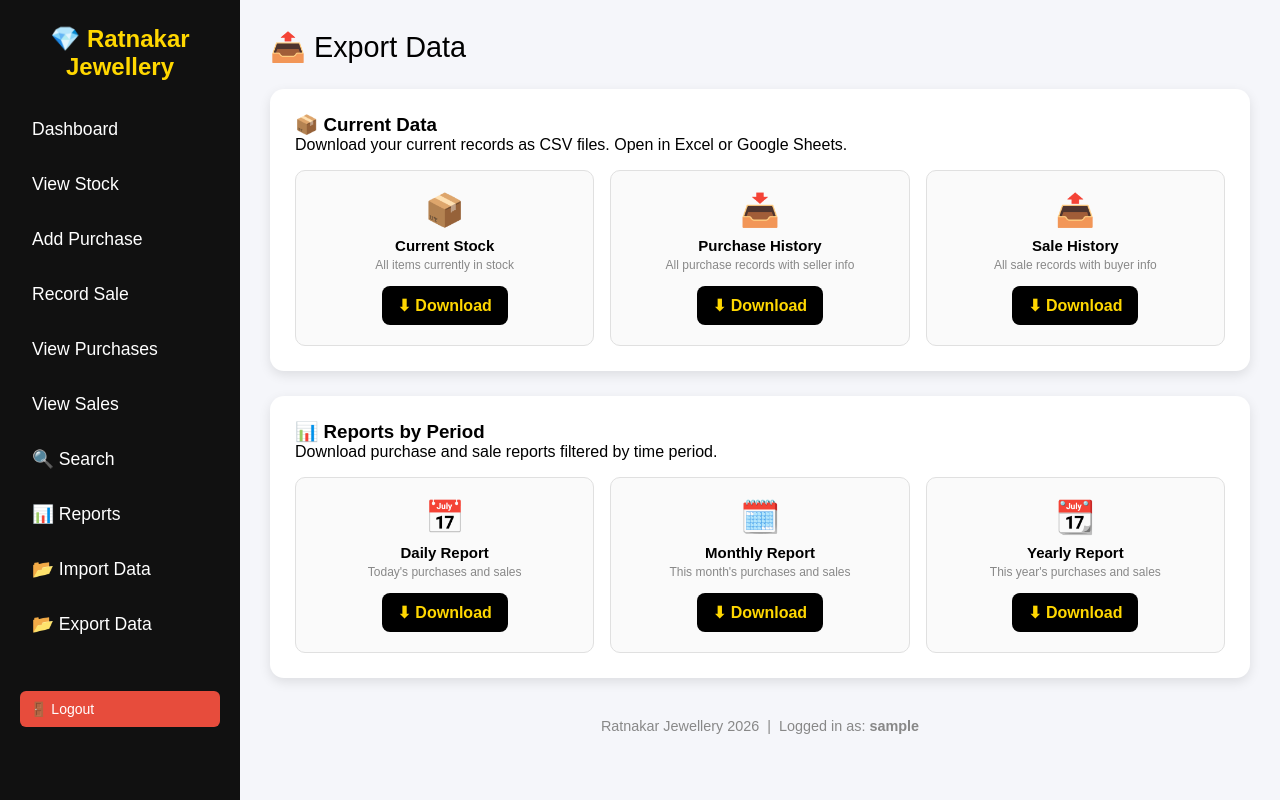
After one commit to PriyanshJeeleshJhaveri/jewellery-management-system, a Flask app: page /export_data in a window 1280 px wide. The commit adds this page. Run offline with Flask 3, Linux system fonts and the light colour scheme; the visitor is signed in with stand-in values (Sample User, id 1).

Commit message:
Add import data and export data tab

```diff
--- a/app.py
+++ b/app.py
@@ -12,12 +12,21 @@ import io
 import subprocess
 
 app = Flask(__name__)
-app.secret_key = "change-this-to-a-random-secret-key-before-deploying"  # FIX: Added secret key for sessions
+app.secret_key = "change-this-to-a-random-secret-key-before-deploying"
 
 DB_NAME = "jewellery.db"
 
+
+# ---------- NO CACHE ----------
+@app.after_request
+def no_cache(response):
+    response.headers["Cache-Control"] = "no-store, no-cache, must-revalidate"
+    response.headers["Pragma"] = "no-cache"
+    response.headers["Expires"] = "0"
+    return response
+
+
 # ---------- DATABASE SETUP ----------
-# FIX: Moved DB init into a function instead of running at module level
 def init_db():
     conn = sqlite3.connect(DB_NAME)
     cur = conn.cursor()
@@ -58,7 +67,6 @@ def init_db():
             SALE_DATE TEXT NOT NULL
         )
     """)
-    # FIX: Added users table for authentication
     cur.execute("""
         CREATE TABLE IF NOT EXISTS users (
             ID INTEGER PRIMARY KEY AUTOINCREMENT,
@@ -66,7 +74,6 @@ def init_db():
             PASSWORD TEXT NOT NULL
         )
     """)
-    # Insert a default admin user (password: admin123) — CHANGE THIS IMMEDIATELY
     hashed_password = generate_password_hash('admin123')
     cur.execute(
         "INSERT OR IGNORE INTO users (USERNAME, PASSWORD) VALUES (?, ?)",
@@ -75,14 +82,15 @@ def init_db():
     conn.commit()
     conn.close()
 
+
 # ---------- DATABASE HELPER ----------
 def get_db():
     conn = sqlite3.connect(DB_NAME)
     conn.row_factory = sqlite3.Row
     return conn
 
+
 # ---------- AUTH DECORATOR ----------
-# FIX: Added login_required so every route is protected
 def login_required(f):
     @wraps(f)
     def decorated(*args, **kwargs):
@@ -90,6 +98,7 @@ def login_required(f):
             return redirect("/login")
         return f(*args, **kwargs)
     return decorated
+
 
 # ---------- LOGIN ----------
 @app.route("/login", methods=["GET", "POST"])
@@ -111,10 +120,14 @@ def login():
         else:
             error = "Invalid username or password"
     return render_template("login.html", error=error)
+
+
+# ---------- LOGOUT ----------
 @app.route("/logout", methods=["GET", "POST"])
 def logout():
     session.clear()
     return redirect("/login")
+
 
 # ---------- DASHBOARD ----------
 @app.route("/")
@@ -139,6 +152,7 @@ def dashboard():
         diamond_count=diamond
     )
 
+
 # ---------- VIEW STOCK ----------
 @app.route("/view_stock")
 @login_required
@@ -152,13 +166,13 @@ def view_stock():
     conn.close()
     return render_template("view_stock.html", stock=stock)
 
+
 # ---------- ADD PURCHASE ----------
 @app.route("/add_purchase", methods=["GET", "POST"])
 @login_required
 def add_purchase():
     error = None
     if request.method == "POST":
-        # FIX: Wrapped in try/except to handle bad float input instead of crashing
         try:
             item     = request.form["item"].strip()
             material = request.form["material"].strip()
@@ -171,7 +185,6 @@ def add_purchase():
             error = "Invalid input. Please check all fields and enter valid numbers."
             return render_template("add_purchase.html", error=error)
 
-        # FIX: Validate weight and purity are positive numbers
         if weight <= 0 or purity <= 0:
             error = "Weight and Purity must be positive numbers."
             return render_template("add_purchase.html", error=error)
@@ -200,28 +213,28 @@ def add_purchase():
         return redirect("/view_stock")
     return render_template("add_purchase.html", error=error)
 
+
 # ---------- RECORD SALE ----------
 @app.route("/record_sale", methods=["GET", "POST"])
 @login_required
 def record_sale():
-    message = None
+    message      = None
     invoice_path = None
 
     if request.method == "POST":
-        # Validate stock_id
         try:
             stock_id = int(request.form["stock_id"])
         except (ValueError, KeyError):
             message = "Invalid Stock ID."
             return render_template("record_sale.html", message=message)
 
-        buyer  = request.form.get("buyer", "").strip()
-        phone  = request.form.get("phone", "").strip()
-        hsn    = request.form.get("hsn", "").strip()
+        buyer = request.form.get("buyer", "").strip()
+        phone = request.form.get("phone", "").strip()
+        hsn   = request.form.get("hsn", "").strip()
 
         try:
-            rate_per_gram   = float(request.form.get("rate_per_gram", 0))
-            making_charges  = float(request.form.get("making_charges", 0))
+            rate_per_gram  = float(request.form.get("rate_per_gram", 0))
+            making_charges = float(request.form.get("making_charges", 0))
         except ValueError:
             message = "Rate and Making Charges must be valid numbers."
             return render_template("record_sale.html", message=message)
@@ -262,36 +275,34 @@ def record_sale():
             cur.execute("DELETE FROM stock WHERE ID=?", (stock_id,))
             conn.commit()
 
-            # Get the sale ID that was just inserted
             new_sale_id = cur.lastrowid
             conn.close()
 
-            # Generate PDF invoice
             try:
                 invoice_path = generate_invoice(
-                    sale_id       = new_sale_id,
-                    item          = item["ITEM"],
-                    material      = item["MATERIAL"],
-                    category      = item["CATEGORY"],
-                    weight        = item["WEIGHT"],
-                    purity        = item["PURITY"],
-                    hsn_code      = hsn,
-                    rate_per_gram = rate_per_gram,
-                    making_charges= making_charges,
-                    buyer_name    = buyer,
-                    buyer_phone   = phone,
-                    sale_date     = datetime.now().strftime("%d-%m-%Y")
+                    sale_id        = new_sale_id,
+                    item           = item["ITEM"],
+                    material       = item["MATERIAL"],
+                    category       = item["CATEGORY"],
+                    weight         = item["WEIGHT"],
+                    purity         = item["PURITY"],
+                    hsn_code       = hsn,
+                    rate_per_gram  = rate_per_gram,
+                    making_charges = making_charges,
+                    buyer_name     = buyer,
+                    buyer_phone    = phone,
+                    sale_date      = datetime.now().strftime("%d-%m-%Y")
                 )
-                # Open the invoices folder automatically in Windows Explorer
                 invoice_folder = os.path.abspath("invoices")
                 subprocess.Popen(f'explorer "{invoice_folder}"')
-
                 message = f"Sale recorded. Invoice saved: {os.path.basename(invoice_path)}"
 
             except Exception as e:
                 message = f"Sale recorded but invoice failed: {str(e)}"
 
     return render_template("record_sale.html", message=message)
+
+
 # ---------- VIEW PURCHASES ----------
 @app.route("/view_purchases")
 @login_required
@@ -304,6 +315,7 @@ def view_purchases():
     """).fetchall()
     conn.close()
     return render_template("view_purchases.html", purchases=purchases)
+
 
 # ---------- VIEW SALES ----------
 @app.route("/view_sales")
@@ -318,8 +330,8 @@ def view_sales():
     conn.close()
     return render_template("view_sales.html", sales=sales)
 
+
 # ---------- REPORTS ----------
-# FIX: Removed f-string SQL injection risk by using a lookup dict for safe query selection
 @app.route("/report", methods=["GET", "POST"])
 @login_required
 def report():
@@ -342,11 +354,10 @@ def report():
         },
     }
 
-    # FIX: Default to daily if someone sends a garbage report_type value
     if report_type not in REPORT_QUERIES:
         report_type = "daily"
 
-    queries = REPORT_QUERIES[report_type]
+    queries  = REPORT_QUERIES[report_type]
     purchase = conn.execute(*queries["purchase"]).fetchall()
     sales    = conn.execute(*queries["sale"]).fetchall()
     conn.close()
@@ -357,6 +368,7 @@ def report():
         sales=sales,
         report_type=report_type
     )
+
 
 # ---------- EXPORT STOCK ----------
 @app.route("/export_stock")
@@ -372,7 +384,6 @@ def export_stock():
     def generate():
         yield "ID,Item,Material,Category,Weight,Purity,Purchase Date\n"
         for r in rows:
-            # FIX: Wrap fields in quotes to handle commas in item names
             yield (
                 f"{r['ID']},"
                 f"\"{r['ITEM']}\","
@@ -388,6 +399,7 @@ def export_stock():
         mimetype="text/csv",
         headers={"Content-Disposition": "attachment; filename=stock_report.csv"}
     )
+
 
 # ---------- EXPORT REPORT ----------
 @app.route("/export_report/<report_type>")
@@ -411,7 +423,6 @@ def export_report(report_type):
         },
     }
 
-    # FIX: Reject invalid report_type values — don't process garbage input
     if report_type not in EXPORT_QUERIES:
         return "Invalid report type.", 400
 
@@ -436,6 +447,43 @@ def export_report(report_type):
         headers={"Content-Disposition": f"attachment; filename={report_type}_report.csv"}
     )
 
+
+# ---------- EXPORT DATA PAGE ----------
+@app.route("/export_data")
+@login_required
+def export_data():
+    return render_template("export_data.html")
+
+
+@app.route("/export/<table_name>")
+@login_required
+def export_table(table_name):
+    allowed = {
+        "stock":    ("stock",    ["ID", "ITEM", "MATERIAL", "CATEGORY", "WEIGHT", "PURITY", "PURCHASE_DATE"]),
+        "purchase": ("purchase", ["ID", "ITEM", "MATERIAL", "CATEGORY", "WEIGHT", "PURITY", "SELLER", "PHONE", "PURCHASE_DATE"]),
+        "sale":     ("sale",     ["ID", "ITEM", "MATERIAL", "CATEGORY", "WEIGHT", "PURITY", "BUYER", "PHONE", "SALE_DATE"]),
+    }
+
+    if table_name not in allowed:
+        return "Invalid table.", 400
+
+    table, columns = allowed[table_name]
+    conn = get_db()
+    rows = conn.execute(f"SELECT {','.join(columns)} FROM {table}").fetchall()
+    conn.close()
+
+    def generate():
+        yield ",".join(columns) + "\n"
+        for row in rows:
+            yield ",".join([f'"{str(row[col])}"' for col in columns]) + "\n"
+
+    return Response(
+        generate(),
+        mimetype="text/csv",
+        headers={"Content-Disposition": f"attachment; filename={table_name}_export.csv"}
+    )
+
+
 # ---------- SEARCH ----------
 @app.route("/search", methods=["GET", "POST"])
 @login_required
@@ -457,7 +505,6 @@ def search():
         if column in allowed_columns:
             conn = get_db()
             if column in ["ID", "PURITY", "PURCHASE_DATE"]:
-                # FIX: exact match for numeric/date fields
                 results = conn.execute(f"""
                     SELECT ID, ITEM, MATERIAL, CATEGORY, WEIGHT, PURITY, PURCHASE_DATE
                     FROM stock WHERE {allowed_columns[column]} = ?
@@ -471,28 +518,8 @@ def search():
 
     return render_template("search.html", results=results)
 
-# ---------- SHUTDOWN ----------
-# FIX: Removed unauthenticated /shutdown endpoint — was a huge security hole.
-# The app can simply be stopped with Ctrl+C in the terminal.
 
-# ---------- OPEN BROWSER ----------
-def open_browser():
-    webbrowser.open_new("http://127.0.0.1:5000")
-@app.after_request
-#----------- cache ----------
-def no_cache(response):
-    response.headers["Cache-Control"] = "no-store, no-cache, must-revalidate"
-    response.headers["Pragma"] = "no-cache"
-    response.headers["Expires"] = "0"
-    return response
-# ---------- MAIN ----------
-if __name__ == "__main__":
-    init_db()  # FIX: Proper DB init only when app starts, not at import time
-    threading.Timer(1.2, open_browser).start()
-    try:
-        app.run(host="127.0.0.1", port=5000, debug=False, use_reloader=False)
-    except KeyboardInterrupt:
-        pass
+# ---------- IMPORT DATA ----------
 @app.route("/import_data", methods=["GET", "POST"])
 @login_required
 def import_data():
@@ -509,14 +536,12 @@ def import_data():
 
         filename = file.filename.lower()
 
-        # Read rows depending on file type
         try:
             rows = []
             if filename.endswith(".csv"):
                 stream = io.StringIO(file.stream.read().decode("utf-8-sig"))
                 reader = csv.DictReader(stream)
                 rows   = list(reader)
-
             elif filename.endswith((".xlsx", ".xls")):
                 import openpyxl
                 wb    = openpyxl.load_workbook(file)
@@ -532,14 +557,12 @@ def import_data():
             message = f"Could not read file: {str(e)}"
             return render_template("import_data.html", message=message, errors=errors)
 
-        # Process rows
         conn    = get_db()
         cur     = conn.cursor()
         success = 0
 
         for idx, row in enumerate(rows, start=2):
             try:
-                # Normalize keys — strip spaces and uppercase
                 row = {k.strip().upper(): str(v).strip() if v is not None else "" for k, v in row.items()}
 
                 if import_type == "stock":
@@ -597,3 +620,18 @@ def import_data():
             message += f" {len(errors)} rows had errors and were skipped."
 
     return render_template("import_data.html", message=message, errors=errors)
+
+
+# ---------- OPEN BROWSER ----------
+def open_browser():
+    webbrowser.open_new("http://127.0.0.1:5000")
+
+
+# ---------- MAIN ----------
+if __name__ == "__main__":
+    init_db()
+    threading.Timer(1.2, open_browser).start()
+    try:
+        app.run(host="127.0.0.1", port=5000, debug=False, use_reloader=False)
+    except KeyboardInterrupt:
+        pass
--- a/static/style.css
+++ b/static/style.css
@@ -349,3 +349,35 @@ select, button {
     border-radius: 6px;
     font-weight: bold;
 }
+/* ── Export Data Page ── */
+.export-grid {
+    display: grid;
+    grid-template-columns: repeat(3, 1fr);
+    gap: 16px;
+    margin-top: 16px;
+}
+
+.export-card {
+    border: 1px solid #e0e0e0;
+    border-radius: 10px;
+    padding: 20px;
+    text-align: center;
+    background: #fafafa;
+}
+
+.export-icon {
+    font-size: 32px;
+    margin-bottom: 8px;
+}
+
+.export-label {
+    font-weight: bold;
+    font-size: 15px;
+    margin-bottom: 4px;
+}
+
+.export-desc {
+    font-size: 12px;
+    color: #888;
+    margin-bottom: 14px;
+}
--- a/templates/base.html
+++ b/templates/base.html
@@ -20,6 +20,7 @@
         <a href="/search">🔍 Search</a>
         <a href="/report">📊 Reports</a>
         <a href="/import_data">📂 Import Data</a>
+        <a href="/export_data">📂 Export Data</a>
         <!-- Logout at the bottom of sidebar -->
         <form method="POST" action="/logout" style="margin-top: auto; padding-top: 20px;">
             <button type="submit" class="btn-logout">🚪 Logout</button>
--- /dev/null
+++ b/templates/export_data.html
@@ -0,0 +1,68 @@
+{% extends "base.html" %}
+{% block content %}
+
+<div class="page-title">📤 Export Data</div>
+
+<!-- CURRENT DATA -->
+<div class="card">
+    <h3>📦 Current Data</h3>
+    <p>Download your current records as CSV files. Open in Excel or Google Sheets.</p>
+
+    <div class="export-grid">
+
+        <div class="export-card">
+            <div class="export-icon">📦</div>
+            <div class="export-label">Current Stock</div>
+            <div class="export-desc">All items currently in stock</div>
+            <a href="/export/stock" class="btn">⬇ Download</a>
+        </div>
+
+        <div class="export-card">
+            <div class="export-icon">📥</div>
+            <div class="export-label">Purchase History</div>
+            <div class="export-desc">All purchase records with seller info</div>
+            <a href="/export/purchase" class="btn">⬇ Download</a>
+        </div>
+
+        <div class="export-card">
+            <div class="export-icon">📤</div>
+            <div class="export-label">Sale History</div>
+            <div class="export-desc">All sale records with buyer info</div>
+            <a href="/export/sale" class="btn">⬇ Download</a>
+        </div>
+
+    </div>
+</div>
+
+<!-- REPORTS -->
+<div class="card">
+    <h3>📊 Reports by Period</h3>
+    <p>Download purchase and sale reports filtered by time period.</p>
+
+    <div class="export-grid">
+
+        <div class="export-card">
+            <div class="export-icon">📅</div>
+            <div class="export-label">Daily Report</div>
+            <div class="export-desc">Today's purchases and sales</div>
+            <a href="/export_report/daily" class="btn">⬇ Download</a>
+        </div>
+
+        <div class="export-card">
+            <div class="export-icon">🗓️</div>
+            <div class="export-label">Monthly Report</div>
+            <div class="export-desc">This month's purchases and sales</div>
+            <a href="/export_report/monthly" class="btn">⬇ Download</a>
+        </div>
+
+        <div class="export-card">
+            <div class="export-icon">📆</div>
+            <div class="export-label">Yearly Report</div>
+            <div class="export-desc">This year's purchases and sales</div>
+            <a href="/export_report/yearly" class="btn">⬇ Download</a>
+        </div>
+
+    </div>
+</div>
+
+{% endblock %}
```
